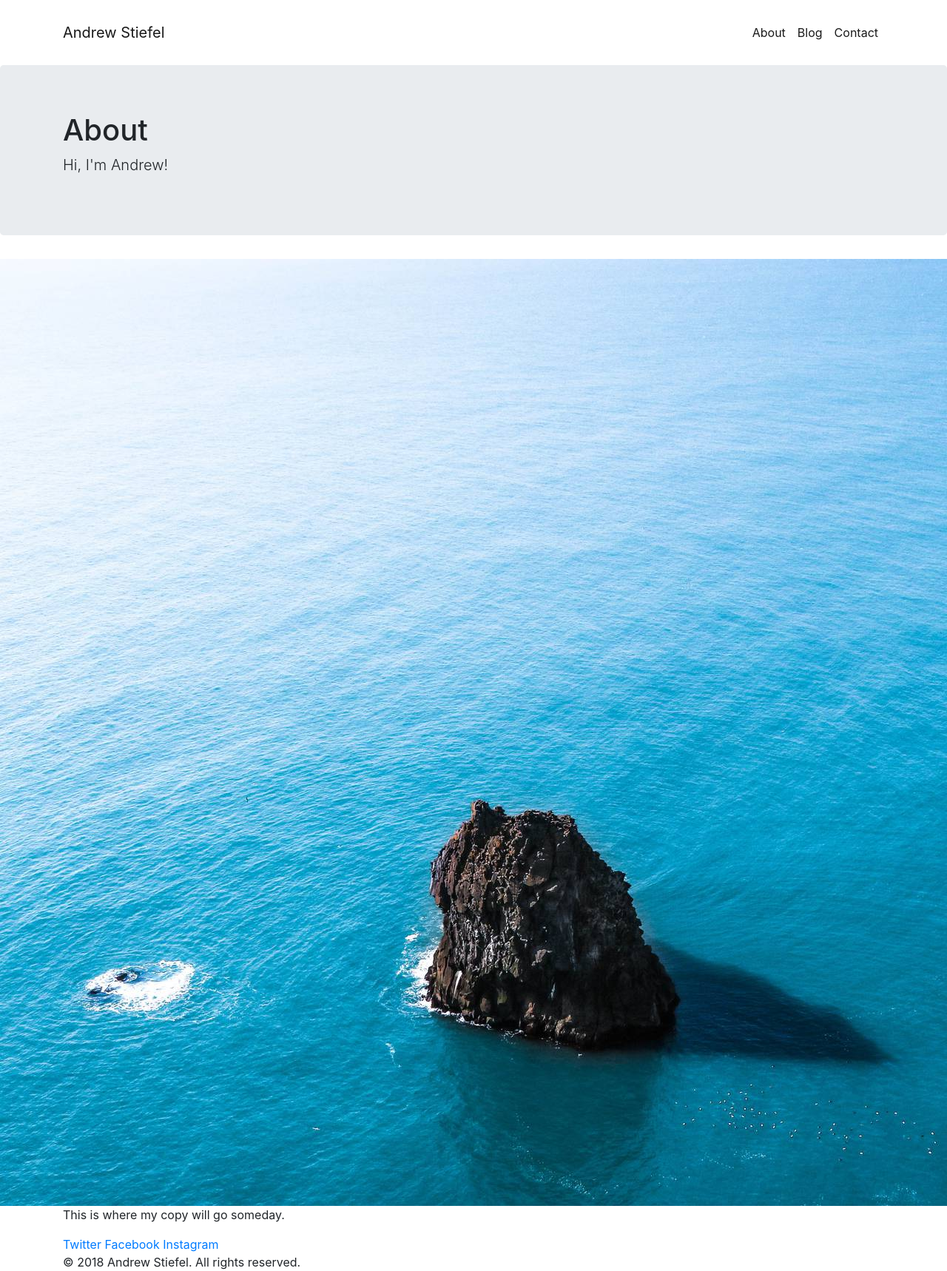
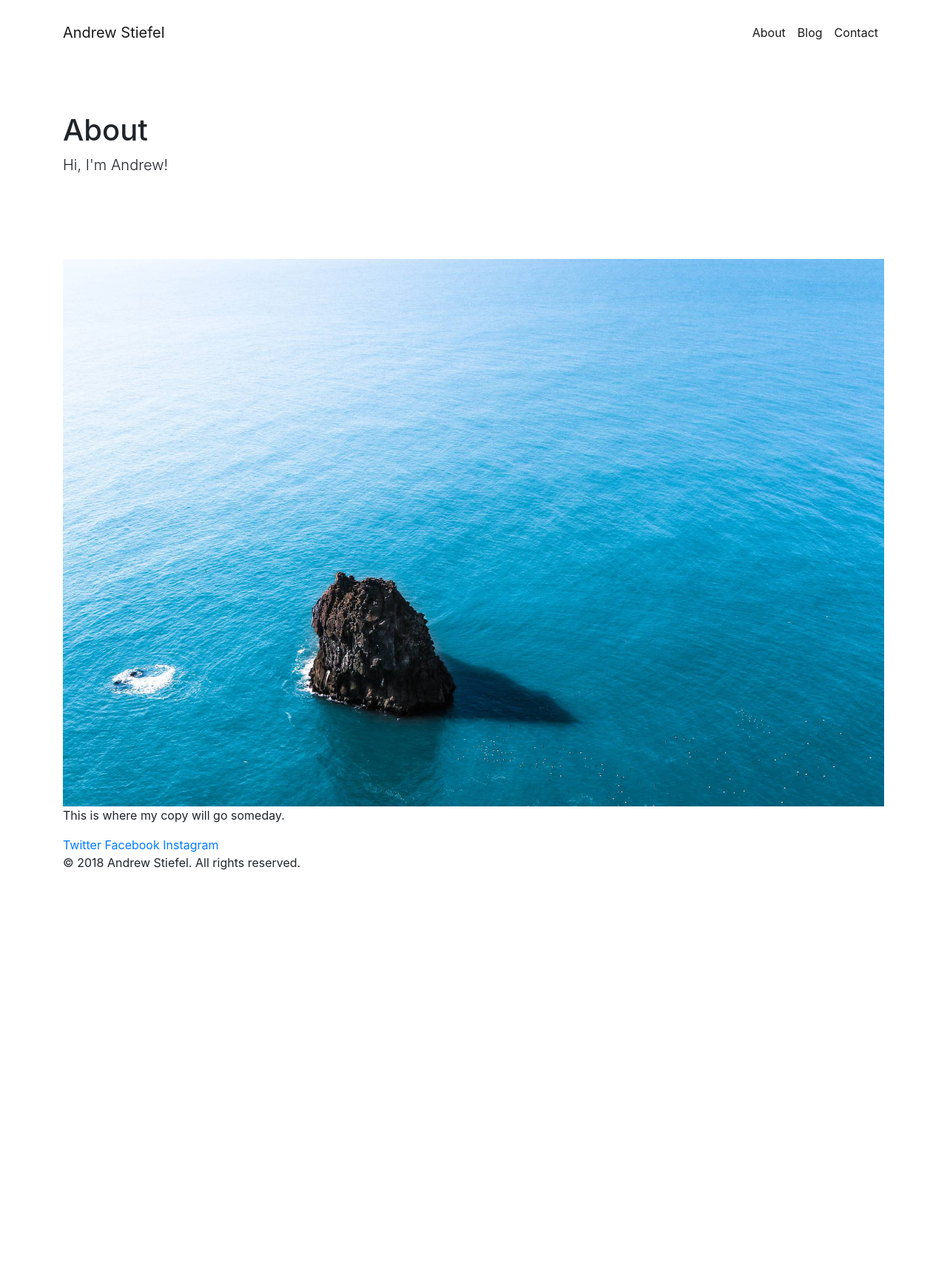
Before and after one commit to andrewstiefel/andrewstiefel.com, a Jekyll site: the page built from about.md, in a window 1280 px wide. Shown: the whole page at 74% size. Built offline with Jekyll 4.4.1, drawn with Linux system fonts in a browser that asks for light colours; nearby versions of some CDN libraries; some web fonts are replaced; after the commit the page ends 1178 px from its top, so only the background shows below that.

Commit message:
Update _layouts/default.html

```diff
--- a/_layouts/default.html
+++ b/_layouts/default.html
@@ -21,7 +21,7 @@ layout: compress
 
 		<main>
 
-            <section class="jumbotron">
+            <section class="jumbotron bg-white">
 
                 <div class="container">
 
@@ -34,11 +34,11 @@ layout: compress
 
             <section class="single">
 
-                {% if page.featured-img %}
-                    <div class="image-wrap"><img src="../assets/img/posts/{{ page.featured-img }}"></div>
-                {% endif %}
+                <div class="container">
 
-                <div class="container">
+                    {% if page.featured-img %}
+                        <img src="../assets/img/posts/{{ page.featured-img }}" class="img-fluid" alt="Responsive image">
+                    {% endif %}
 
     		      {{ content }}
 
```
